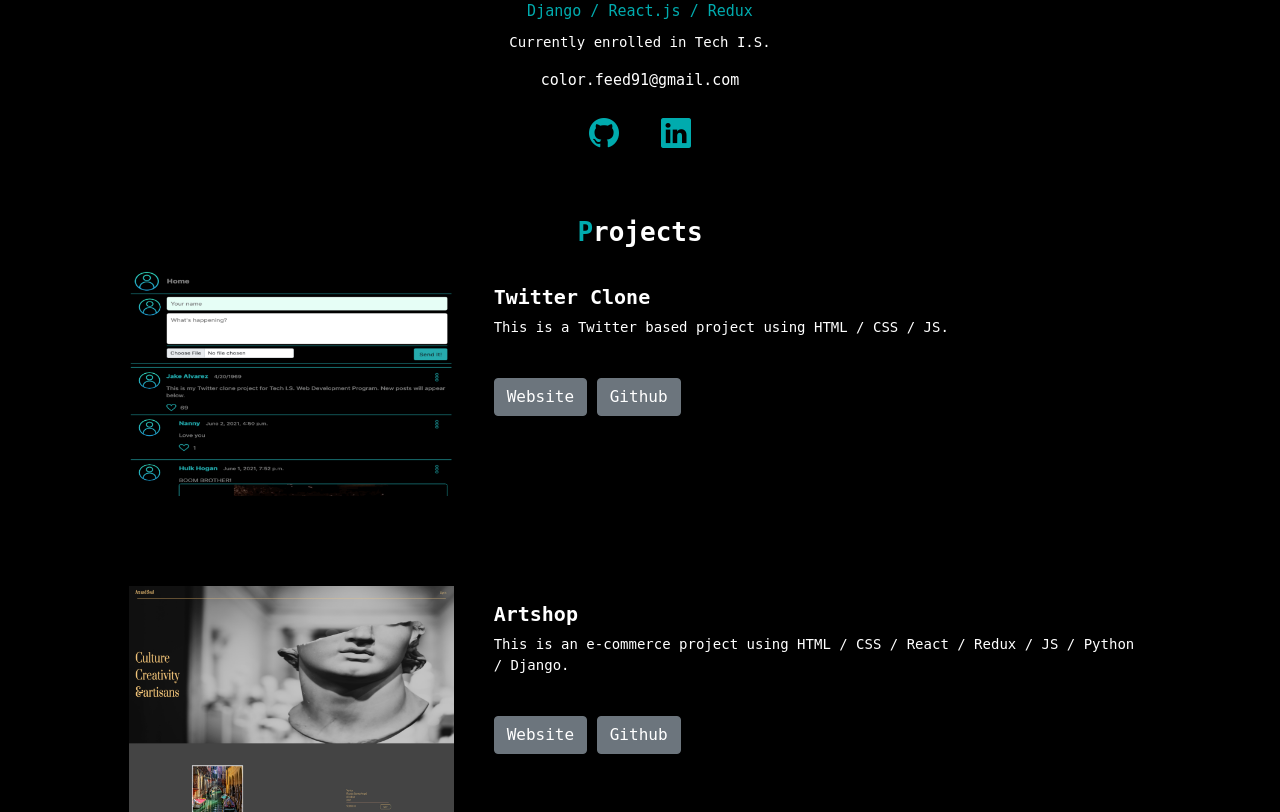
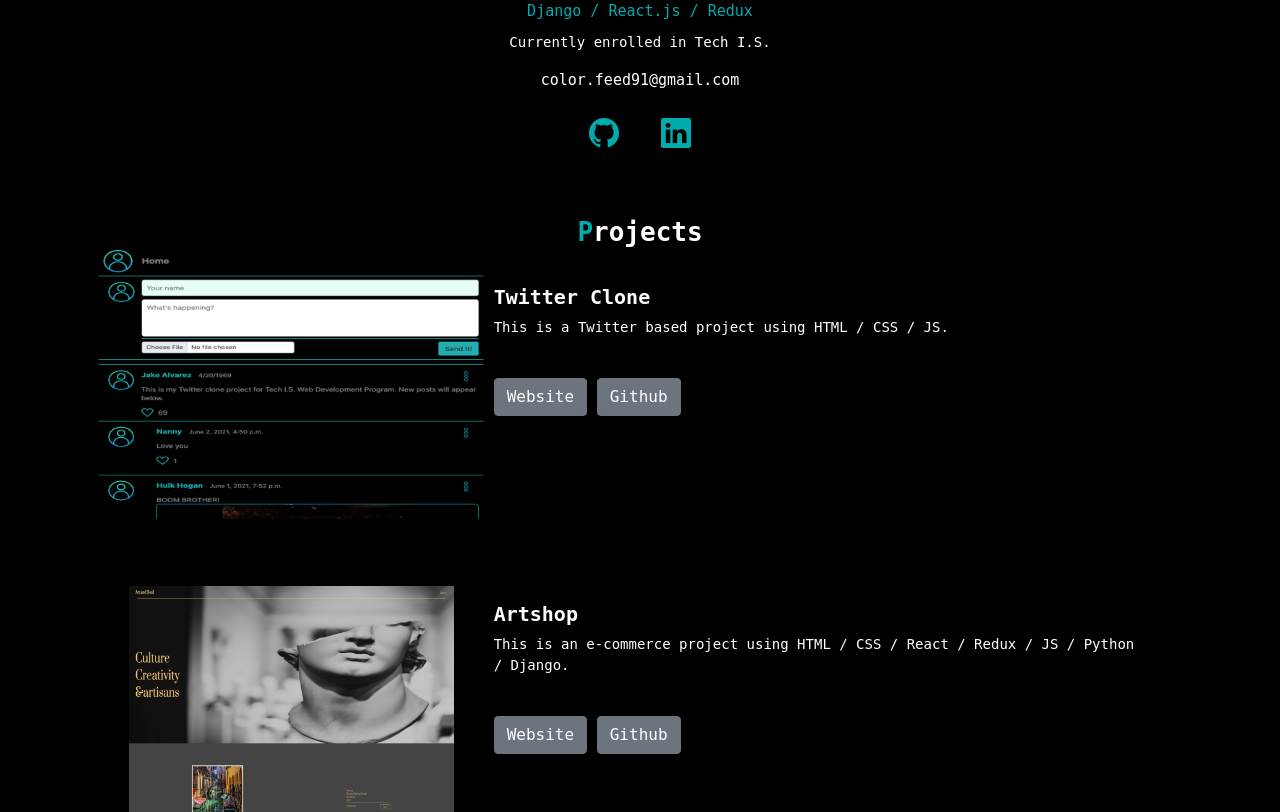
Before and after one commit to jalva00T/Portfolio, a PHP site: page / in a window 1280 px wide, with the pointer over the restyled element. Shown: the part 367-1179 px from the top of the page. Run offline with PHP 8.4, Linux system fonts and the light colour scheme; some libraries are stand-ins or nearby versions.

Commit message:
card image edit

```diff
--- a/portfolio.css
+++ b/portfolio.css
@@ -121,6 +121,11 @@ PROJECTS
     width: 100%;
 }
 
+#project .card img:hover {
+    width: 100%;
+    transform: scale(1.20);
+}
+
 #project .card-title {
     font-weight: bold;
 }
```
